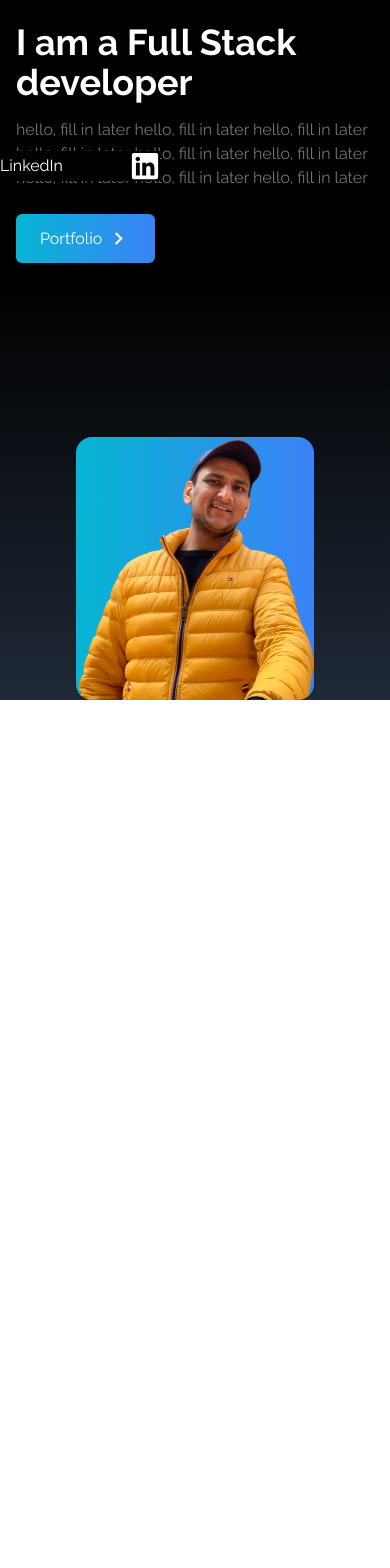
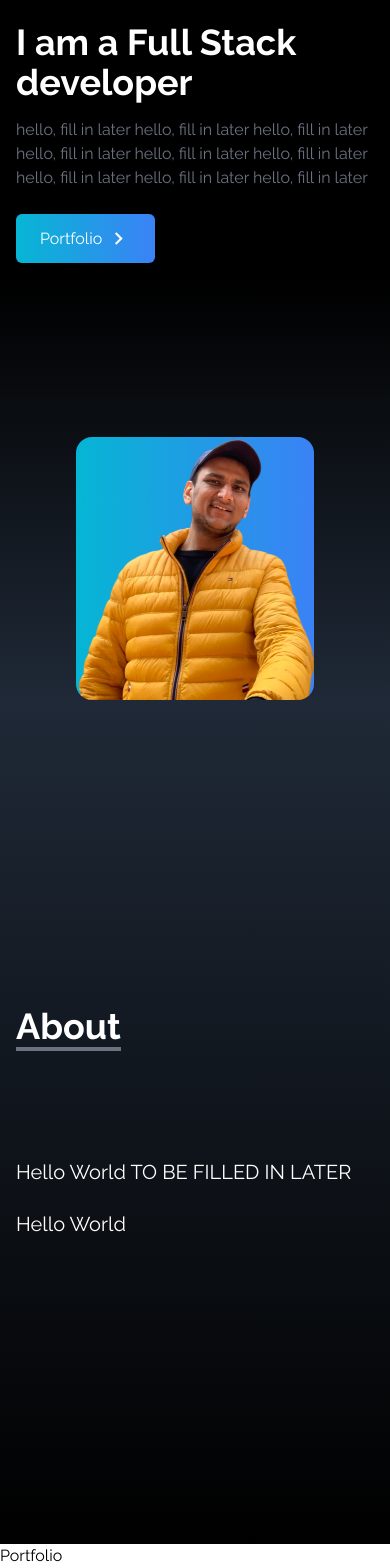
Before and after one commit to omar-narine/personal-site-v2, a Next.js app: page / in a window 390 px wide. Shown: the part 144-1712 px from the top of the page. Before the commit the page ends 844 px from the top, so only its background shows below. Built offline with nearby package versions, Linux system fonts and the light colour scheme.

Commit message:
Adding side icon links and about - beginning portfolio

```diff
--- a/src/app/layout.js
+++ b/src/app/layout.js
@@ -2,6 +2,8 @@
 import { Inter } from "next/font/google";
 import Navbar from "@/components/Navbar";
 import SocialLinks from "@/components/SocialLinks";
+import About from "@/components/About";
+import Portfolio from "@/components/Portfolio";
 
 const inter = Inter({ subsets: ["latin"] });
 
@@ -17,6 +19,8 @@
       <body>
         <Navbar />
         {children}
+        <About />
+        <Portfolio />
         <SocialLinks />
       </body>
     </html>
--- /dev/null
+++ b/src/components/About.js
@@ -0,0 +1,23 @@
+import React from "react";
+
+const About = () => {
+  return (
+    <div
+      name="about"
+      className="w-full h-screen bg-gradient-to-b from-gray-800 to-black text-white"
+    >
+      <div className="'max-w-screen-lg p-4 mx-auto flex flex-col justify-center w-full h-full">
+        <div className="pb-8">
+          <p className="text-4xl font-bold inline border-b-4 border-gray-500">
+            About
+          </p>
+        </div>
+        <p className="text-xl mt-20">Hello World TO BE FILLED IN LATER</p>
+        <br />
+        <p className="text-xl">Hello World</p>
+      </div>
+    </div>
+  );
+};
+
+export default About;
--- /dev/null
+++ b/src/components/Portfolio.js
@@ -0,0 +1,7 @@
+import React from "react";
+
+const Portfolio = () => {
+  return <div>Portfolio</div>;
+};
+
+export default Portfolio;
--- a/src/components/SocialLinks.js
+++ b/src/components/SocialLinks.js
@@ -1,21 +1,75 @@
 "use client";
 import React from "react";
 import { FaGithub, FaLinkedin } from "react-icons/fa";
-import { HiOutlineMai } from "react-icons/hi";
-import { BsfillPersonLinesFill } from "react-icons/bs";
+import { HiOutlineMail } from "react-icons/hi";
+import { BsFillPersonLinesFill } from "react-icons/bs";
 import Link from "next/link";
 
 const SocialLinks = () => {
+  const links = [
+    {
+      id: 1,
+      child: (
+        <>
+          LinkedIn <FaLinkedin size={30} />
+        </>
+      ),
+      href: "https://www.linkedin.com/in/omarnarine/",
+      style: "rounded-tr-md",
+    },
+    {
+      id: 2,
+      child: (
+        <>
+          GitHub <FaGithub size={30} />
+        </>
+      ),
+      href: "https://github.com/omar-narine",
+    },
+    {
+      id: 3,
+      child: (
+        <>
+          Email <HiOutlineMail size={30} />
+        </>
+      ),
+      href: "mailto:omarsan786@gmail.com",
+    },
+    {
+      id: 4,
+      child: (
+        <>
+          Resume <BsFillPersonLinesFill size={30} />
+        </>
+      ),
+      href: "/Omar Narine's Resume.pdf",
+      style: "rounded-br-md",
+      download: true,
+    },
+  ];
+
   return (
-    <div className="flex flex-col top-[35%] left-0 fixed">
+    <div className="hidden lg:flex flex-col top-[35%] left-0 fixed">
       <ul>
-        <li className="flex justify-between items-center w-40 h-1/4 bg-black">
-          <a className="flex justify-between items-center w-full text-white">
-            <>
-              LinkedIn <FaLinkedin size={30} />
-            </>
-          </a>
-        </li>
+        {links.map(({ id, child, href, style, download }) => (
+          <li
+            key={id}
+            className={
+              "flex justify-between items-center w-40 h-14 px-4 ml-[-100px] hover:ml-[-10px] duration-300 bg-gray-500" +
+              " " +
+              style
+            }
+          >
+            <a
+              href={href}
+              className="flex justify-between items-center w-full text-white"
+              download={download}
+              target="_blank"
+            >
+              {child}
+            </a>
+          </li>
+        ))}
       </ul>
     </div>
   );
```
Also changed, not shown: 1 other file (tests, documents, lock files or other folders).
